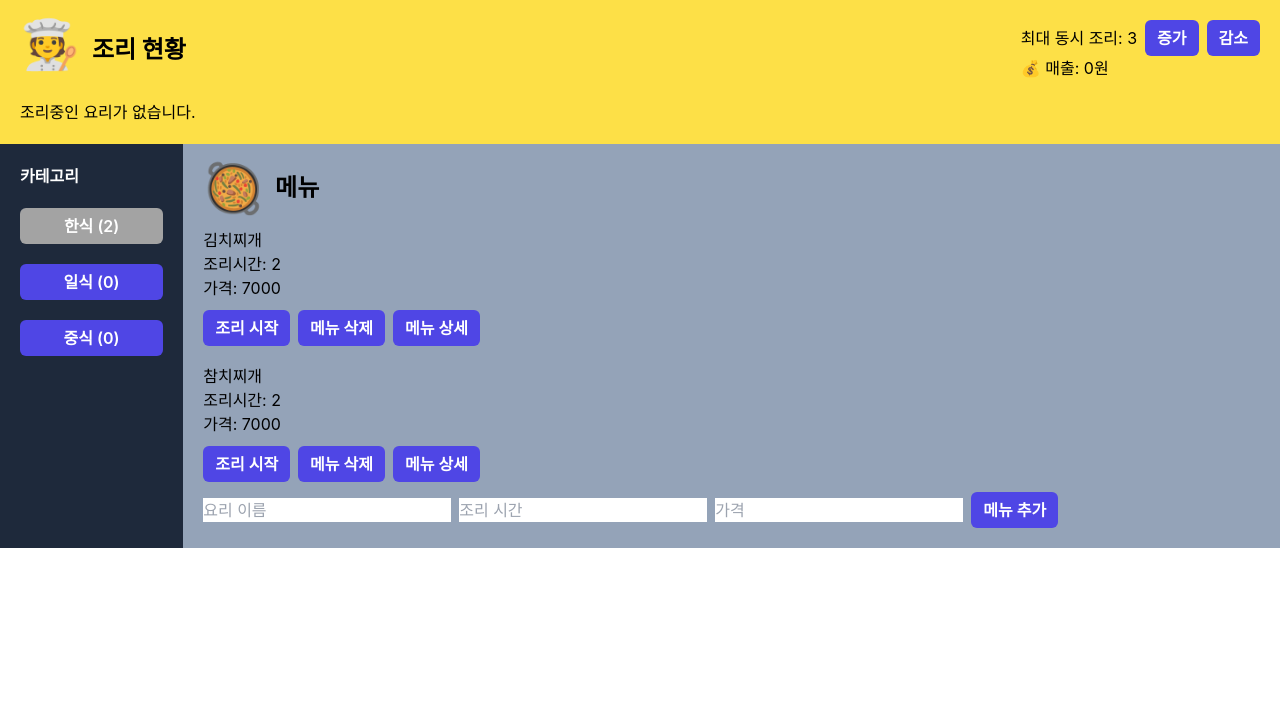
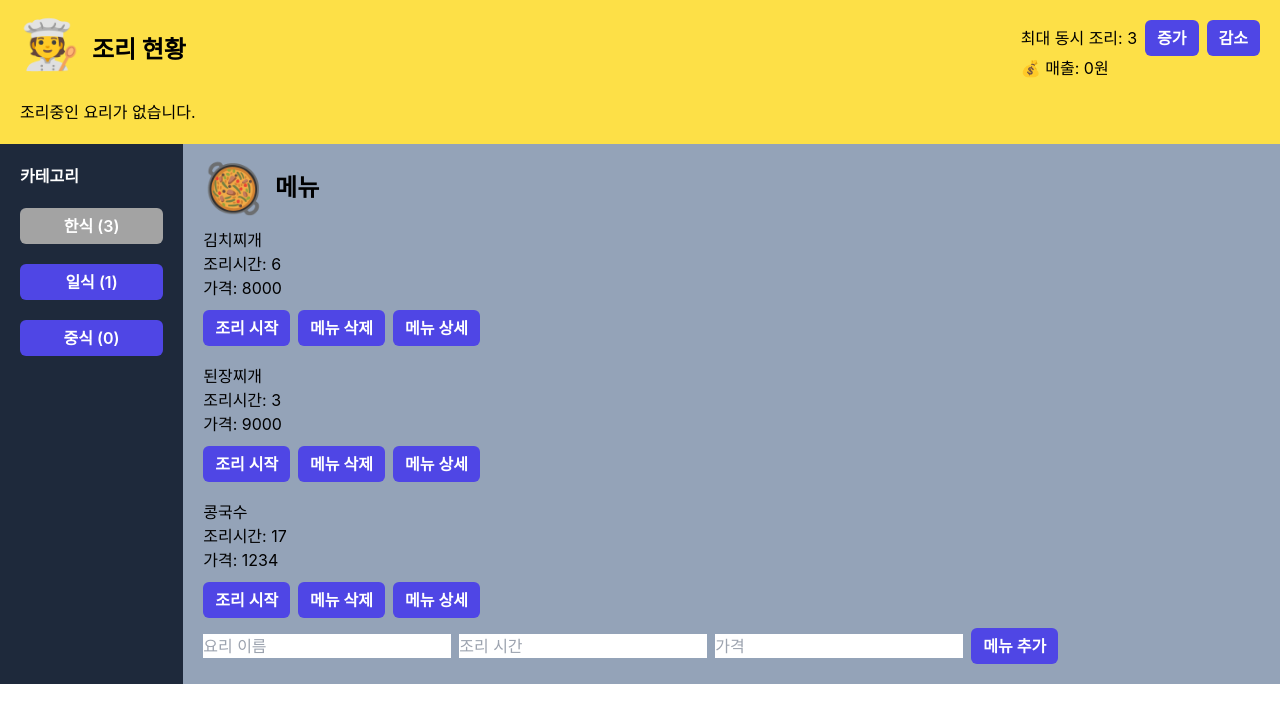
Before and after one commit to bggbr/react-training, a Next.js app: page / in a window 1280 px wide. Shown: the top 722 px of the page. Built offline with nearby package versions, Linux system fonts and the light colour scheme.

Commit message:
초기값 api 응답값 적용

```diff
--- a/pages/_app.js
+++ b/pages/_app.js
@@ -1,6 +1,6 @@
 import '../styles/globals.css';
 import { initialState, reducer, CookingContext } from '../src/state';
-import { useReducer, useMemo } from 'react';
+import { useReducer, useMemo, useEffect } from 'react';
 
 function MyApp({ Component, pageProps }) {
 	const [state, dispatch] = useReducer(reducer, initialState);
@@ -13,6 +13,16 @@ function MyApp({ Component, pageProps }) {
 		[state, dispatch],
 	);
 
+	useEffect(() => {
+		async function fetchData() {
+			const data = await fetch('/api', {
+				method: 'GET',
+			}).then((res) => res.json());
+			dispatch({ type: 'init-data', data });
+		}
+		fetchData();
+	}, []);
+
 	return (
 		<CookingContext.Provider value={cook}>
 			<Component {...pageProps} />
--- a/pages/index.js
+++ b/pages/index.js
@@ -5,18 +5,6 @@ import Menu from '../src/home/Menu';
 import axios from 'axios';
 
 function Home() {
-	const [v, setV] = useState(1);
-
-	useEffect(() => {
-		async function fetchData() {
-			const res = await fetch('/api', {
-				method: 'GET',
-			});
-			console.log('fetch data =', await res.json());
-		}
-		fetchData();
-	}, []);
-
 	return (
 		<div>
 			{/* <button onClick={() => setV(v + 1)}>증가</button> */}
--- a/src/state.js
+++ b/src/state.js
@@ -10,24 +10,7 @@ export const initialState = {
 		{ id: 2, en: 'chinese', kr: '중식' },
 	],
 	category: 'korean',
-	menu: [
-		{
-			id: 1,
-			name: '김치찌개',
-			cookingTime: 2,
-			price: 7000,
-			category: 'korean',
-			history: [],
-		},
-		{
-			id: 2,
-			name: '참치찌개',
-			cookingTime: 2,
-			price: 7000,
-			category: 'korean',
-			history: [],
-		},
-	],
+	menu: [],
 	cookingMenu: [],
 	maxCookingNum: 3,
 	totalSales: 0,
@@ -36,6 +19,9 @@ export const initialState = {
 export const reducer = (_state, action) => {
 	return produce(_state, (state) => {
 		switch (action.type) {
+			case 'init-data':
+				state.menu = action.data.menus;
+				break;
 			case 'set-category':
 				let { nowCategory } = action;
 				state.category = nowCategory;
```
Lines whose indentation alone changed are shown as unchanged.
